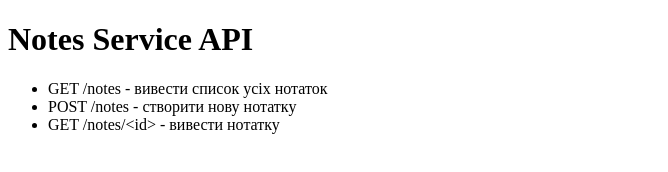
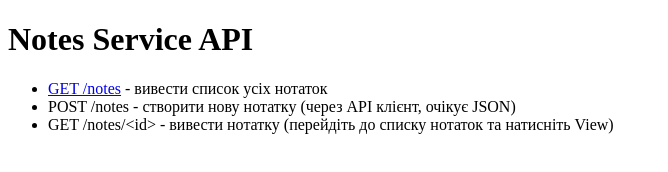
Before and after one commit to lestaplus/notes-service, a website: page views/index.html in a window 1280 px wide. Shown: the whole page, without its empty margins (0-668 px from the left). Drawn offline with Linux system fonts and the light colour scheme.

Commit message:
add link to the main page and notes list

```diff
--- a/views/index.html
+++ b/views/index.html
@@ -8,9 +8,9 @@
 <body>
   <h1>Notes Service API</h1>
   <ul>
-    <li>GET /notes - вивести список усіх нотаток</li>
-    <li>POST /notes - створити нову нотатку</li>
-    <li>GET /notes/&lt;id&gt; - вивести нотатку</li>
+    <li><a href="/notes">GET /notes</a> - вивести список усіх нотаток</li>
+    <li>POST /notes - створити нову нотатку (через API клієнт, очікує JSON)</li>
+    <li>GET /notes/&lt;id&gt; - вивести нотатку (перейдіть до списку нотаток та натисніть View)</li>
   </ul>
 </body>
 </html>
```
